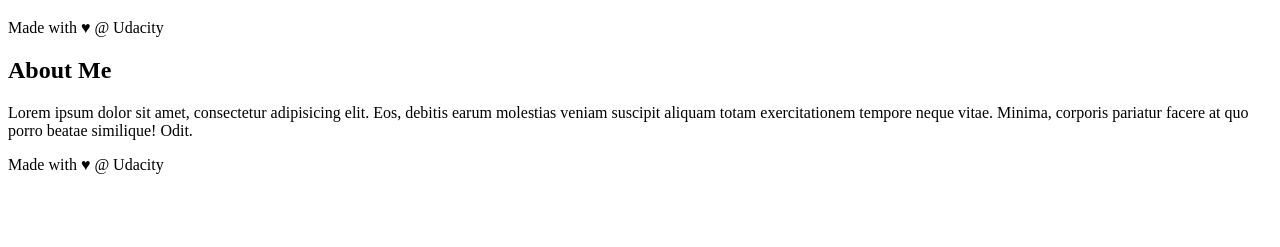
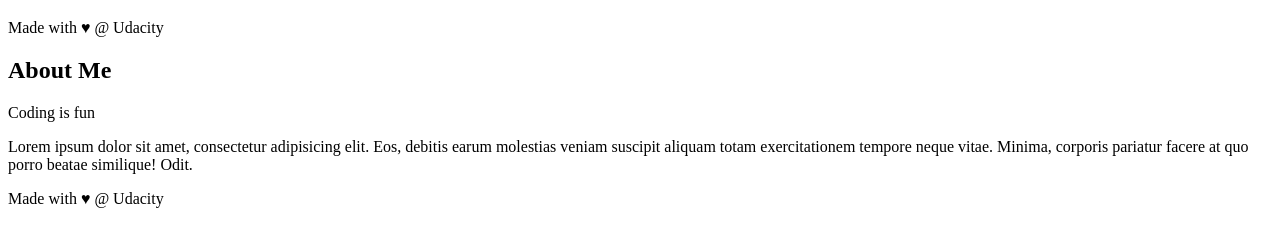
Before and after one commit to avipatchava/Training-folder-2, a plain HTML site: page index.html in a window 1280 px wide. Shown: the part 61-308 px from the top of the page. Drawn offline with Linux system fonts and the light colour scheme.

Commit message:
Updated HTML with personal taste

```diff
--- a/index.html
+++ b/index.html
@@ -35,7 +35,7 @@
 <!-- start of new content -->
 <aside>
     <h2>About Me</h2>
-
+    <p>Coding is fun
     <p>Lorem ipsum dolor sit amet, consectetur adipisicing elit. Eos, debitis earum molestias veniam suscipit aliquam totam exercitationem tempore neque vitae. Minima, corporis pariatur facere at quo porro beatae similique! Odit.</p>
 </aside>
 <!-- end of new content -->
```
